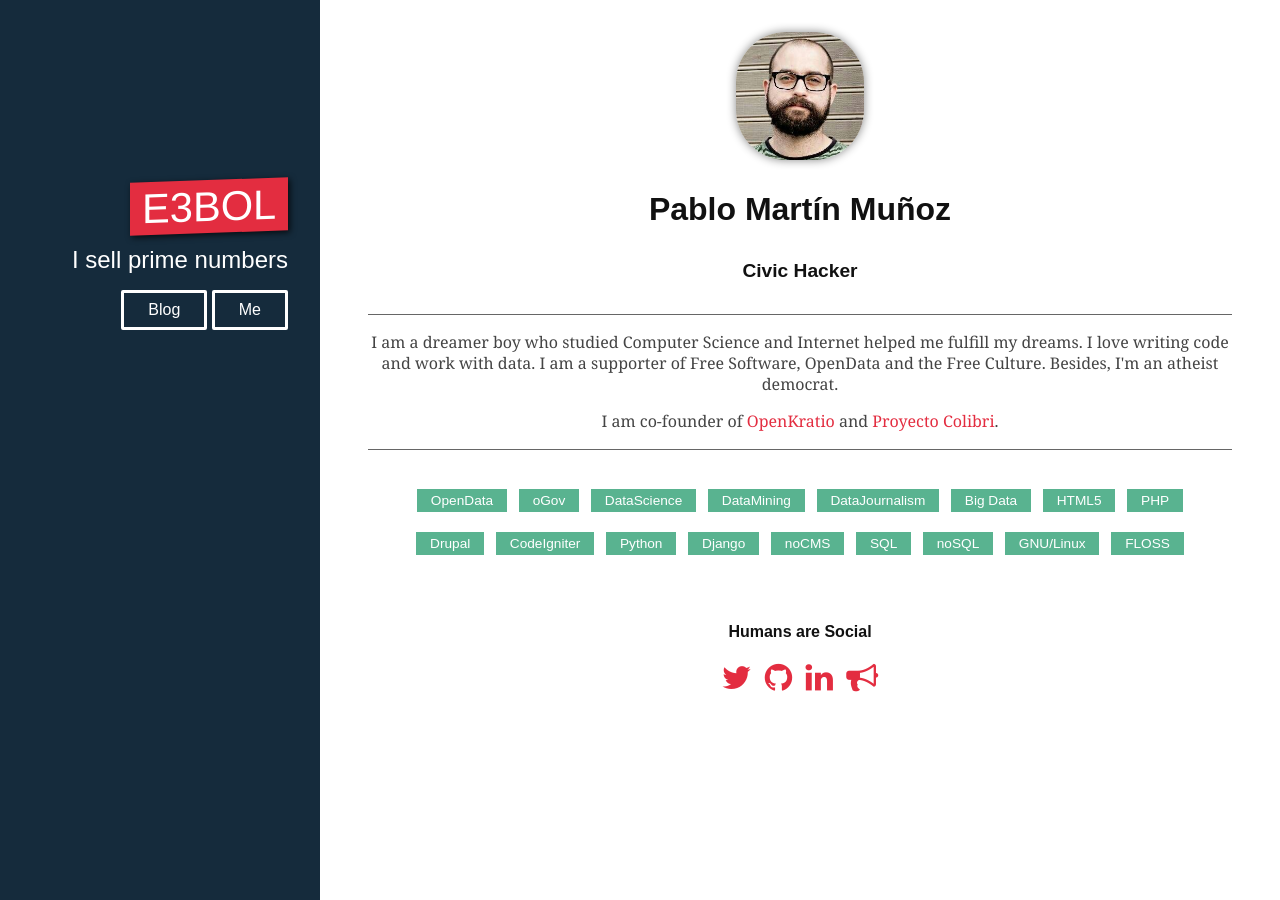
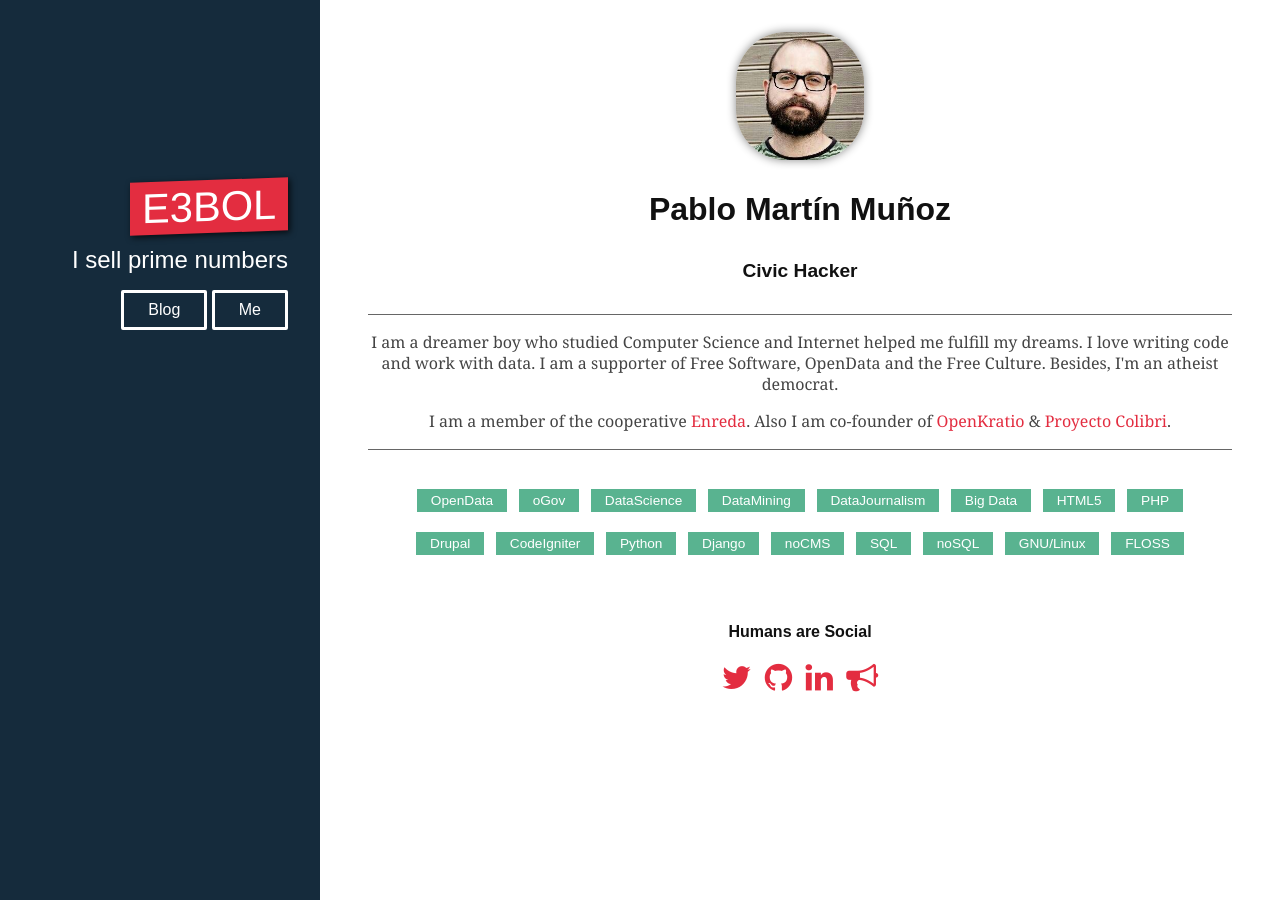
Before and after one commit to edipotrebol/edipotrebol.github.com, a Jekyll site: the page built from me.html, in a window 1280 px wide. Built offline with Jekyll 4.4.1, drawn with Linux system fonts in a browser that asks for light colours.

Commit message:
Adding Enreda reference to my BIO

```diff
--- a/me.html
+++ b/me.html
@@ -11,7 +11,7 @@ title: edipotrebol
         <h5 class="me-title pure-u-1">Civic Hacker</h5>
         <div class="me-bio pure-u-1">
             <p>I am a dreamer boy who studied Computer Science and Internet helped me fulfill my dreams. I love writing code and work with data. I am a supporter of Free Software, OpenData and the Free Culture. Besides, I'm an atheist democrat.</p>
-            <p>I am co-founder of <a href="http://openkratio.org" target="_blank">OpenKratio</a> and <a href="http://proyectocolibri.es" target="_blank">Proyecto Colibri</a>.</p>
+            <p>I am a member of the cooperative <a href="http://enreda.coop" target="_blank">Enreda</a>. Also I am co-founder of <a href="http://openkratio.org" target="_blank">OpenKratio</a> & <a href="http://proyectocolibri.es" target="_blank">Proyecto Colibri</a>.</p>
         </div>
         <p class="me-skills pure-u-1">
             <a class="me-skill" href="http://en.wikipedia.org/wiki/Open_data" target="_blank">OpenData</a>
```
